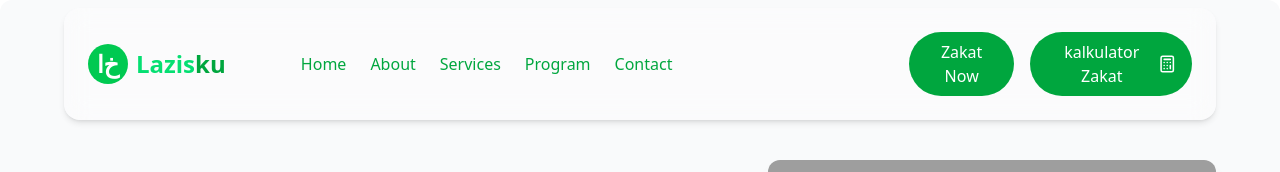
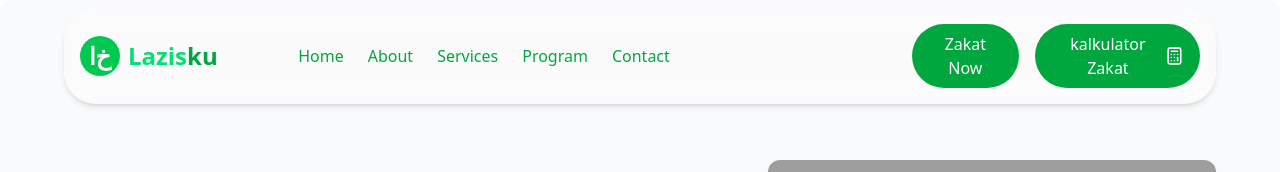
Before and after one commit to BangGondes/LazisKu, a Next.js app: page / in a window 1280 px wide. Shown: the top 172 px of the page. Built offline with nearby package versions, Linux system fonts and the light colour scheme; grey boxes are pictures that could not be loaded; a web font is replaced by a local one.

Commit message:
[fix]header perkecil headrnya

```diff
--- a/src/app/components/header/page.tsx
+++ b/src/app/components/header/page.tsx
@@ -30,7 +30,7 @@ export default function Header() {
   }, [isOpen]);
 
   return (
-    <header className="fixed top-2 left-1/2 transform -translate-x-1/2 w-[90%] z-50 p-4 lg:p-6 bg-white/30 backdrop-blur-md shadow-md rounded-2xl flex items-center justify-between lg:grid lg:grid-cols-3 gap-x-32">
+    <header className="fixed top-2 left-1/2 transform -translate-x-1/2 w-[90%] z-50 p-3 lg:p-4 bg-white/30 backdrop-blur-md shadow-md rounded-4xl flex items-center justify-between lg:grid lg:grid-cols-3 gap-x-32">
       {/* Logo */}
       <Link href="/" className="flex items-center gap-2">
         <p className="text-2xl font-extrabold text-white bg-green-500 rounded-full p-1 w-10 h-10 flex items-center justify-center font-poppins">
```
